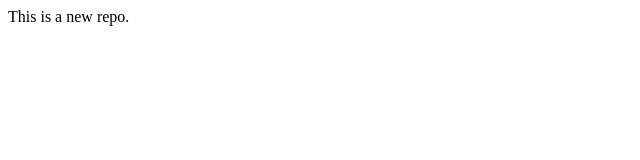
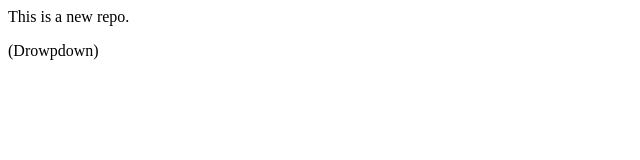
Before and after one commit to kokotech22/localrepo, a plain HTML site: page index.html in a window 1280 px wide. Shown: the full height of the page, 0-640 px from the left. Drawn offline with Linux system fonts and the light colour scheme.

Commit message:
Add Drowpdown

```diff
--- a/index.html
+++ b/index.html
@@ -1 +1,2 @@
 <p>This is a new repo.</p>
+<p>(Drowpdown)</p>
```
